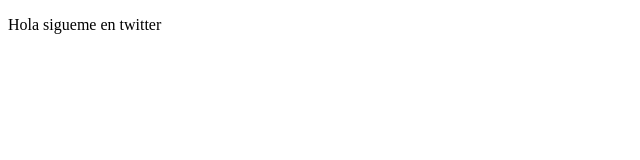
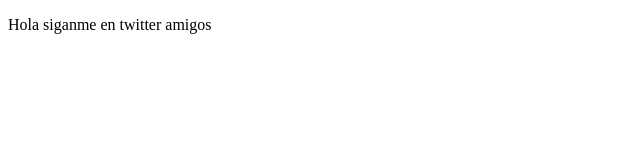
Before and after one commit to Gerardo-RG/proyectoDemoCursoPrework, a plain HTML site: page index.html in a window 1280 px wide. Shown: the full height of the page, 0-640 px from the left. Drawn offline with Linux system fonts and the light colour scheme.

```diff
--- a/index.html
+++ b/index.html
@@ -8,7 +8,7 @@
 </head>
 <body>
     <p>
-        Hola sigueme en twitter
+        Hola siganme en twitter amigos
     </p>
 </body>
 </html>
```
